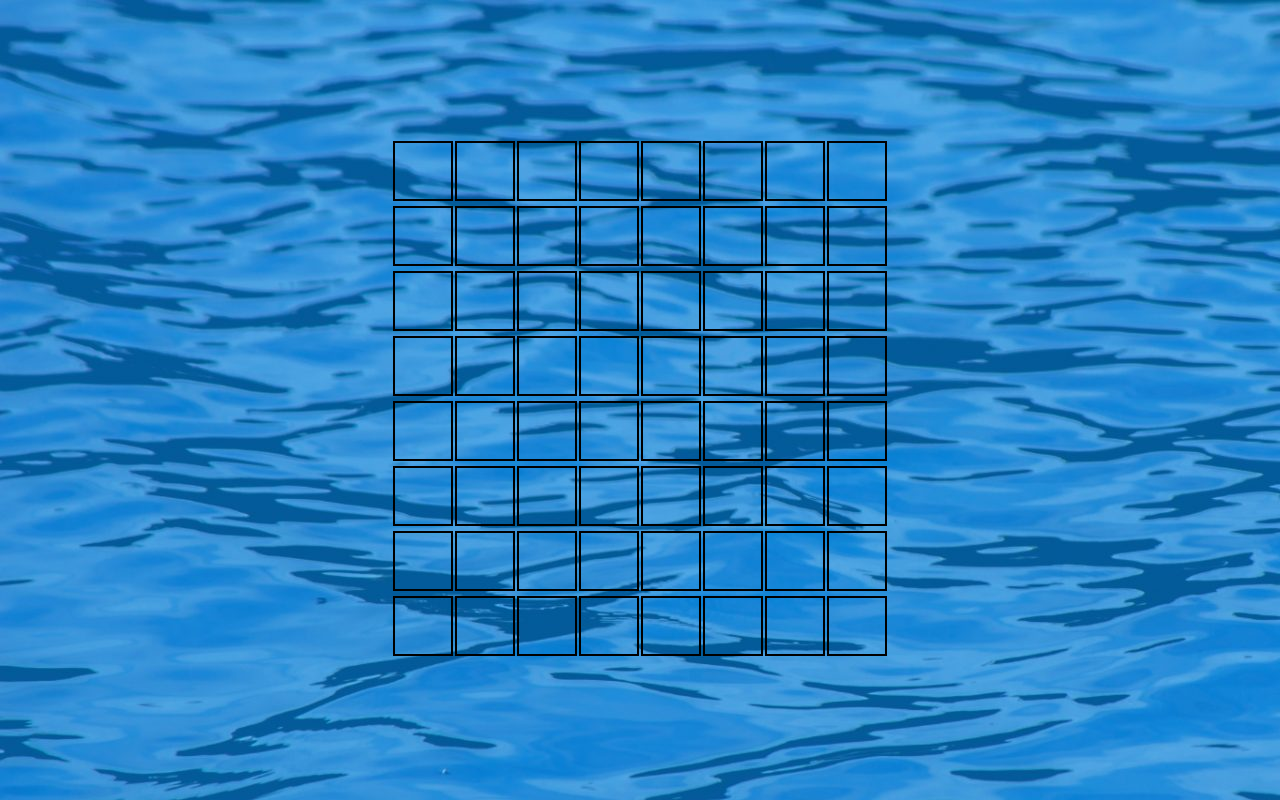
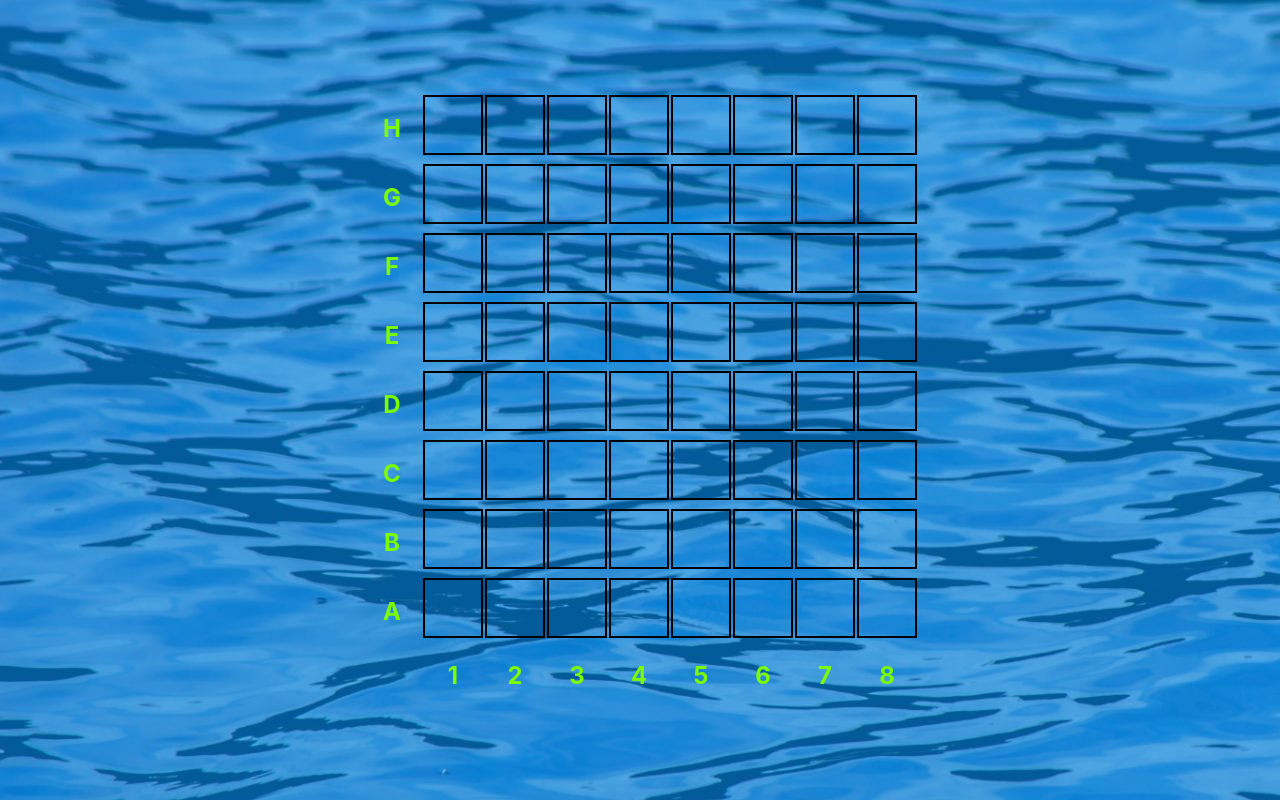
Before and after one commit to alkk94/battleship, a Flask app: page / in a window 1280 px wide. Run offline with Flask 2, Linux system fonts and the light colour scheme; some libraries are stand-ins or nearby versions.

Commit message:
Added coordinates to table

```diff
--- a/app.py
+++ b/app.py
@@ -22,6 +22,10 @@ def legal_place_for_ship(legal_coordinates, start_coordinates, ship_kind, direct
             if (start_coordinates[0] + i, start_coordinates[1]) not in legal_coordinates:
                 return False
     return True
+
+
+def generate_letters(size):
+    return [chr(ord('A') + i) for i in range(size)][::-1]
 
 
 def set_game_board(game_board, numbers_battleships, legal_coordinates):
@@ -75,8 +79,9 @@ def home():
     game_board = init_board(table_size)
     legal_coordinates = init_legal_coordinates(table_size)
     set_game_board(game_board, numbers_battleships, legal_coordinates)
+    letters = generate_letters(table_size)
 
-    return render_template('home.html', table_size=table_size, str=str, game_board=game_board)
+    return render_template('home.html', table_size=table_size, str=str, game_board=game_board, letters=letters)
 
 
 if __name__ == '__main__':
--- a/static/main.css
+++ b/static/main.css
@@ -13,6 +13,10 @@ body {
 td {
     width: 60px;
     height: 60px;
+    text-align: center;
+    font-weight: bold;
+    font-size: 150%;
+    color: lawngreen;
 }
 
 td > button {
--- a/templates/home.html
+++ b/templates/home.html
@@ -4,6 +4,7 @@
         <table class="centered">
             {% for i in range(1, table_size + 1) %}
                 <tr>
+                    <td>{{ letters[i - 1] }}</td>
                     {% for j in range(1, table_size + 1) %}
                         <td>
                             <button onclick="setFieldValue({{ ''.join([str(i), str(j)]) }},
@@ -13,6 +14,12 @@
                     {% endfor %}
                 </tr>
             {% endfor %}
+        <tr>
+            <td></td>
+            {% for i in range(1, table_size + 1) %}
+                <td>{{ i }}</td>
+            {% endfor %}
+        </tr>
         </table>
     </div>
 {% endblock content %}
```
